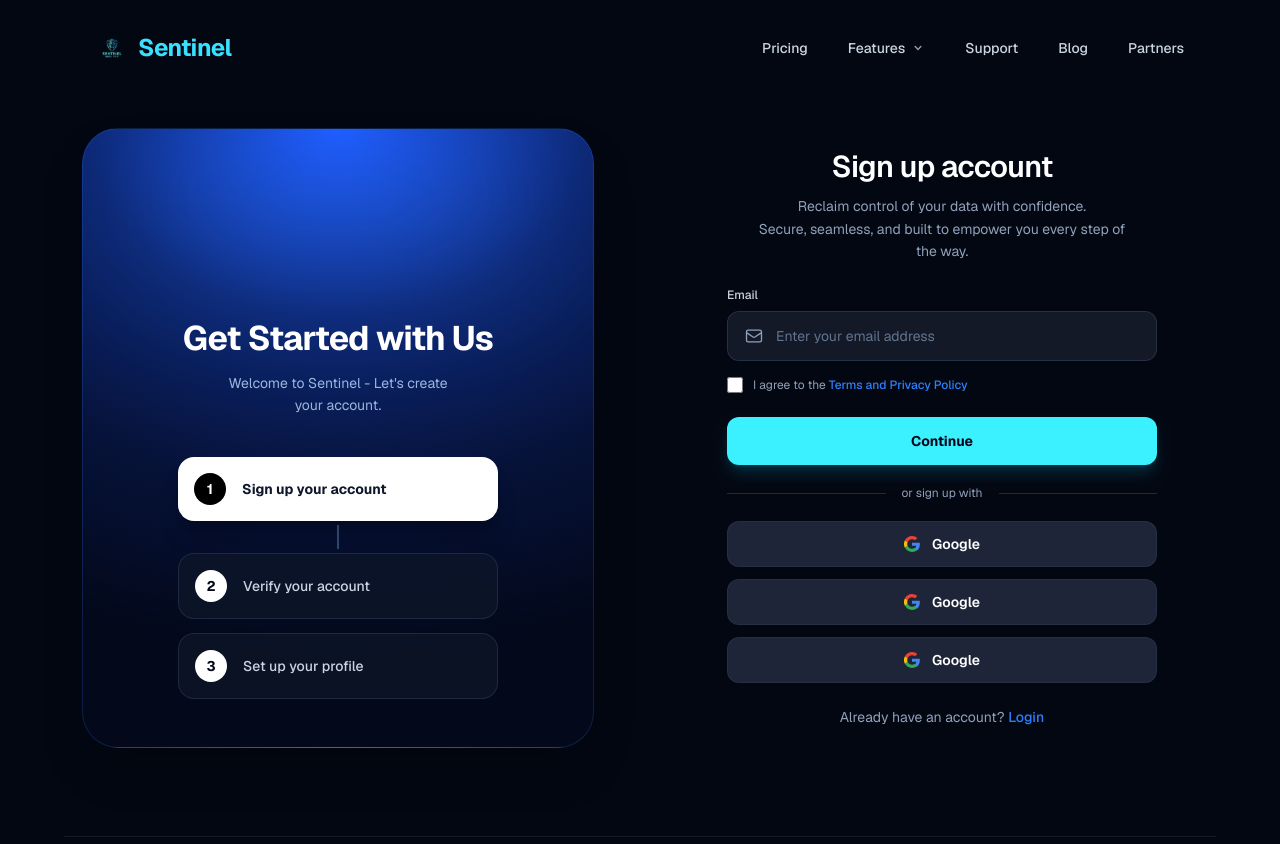
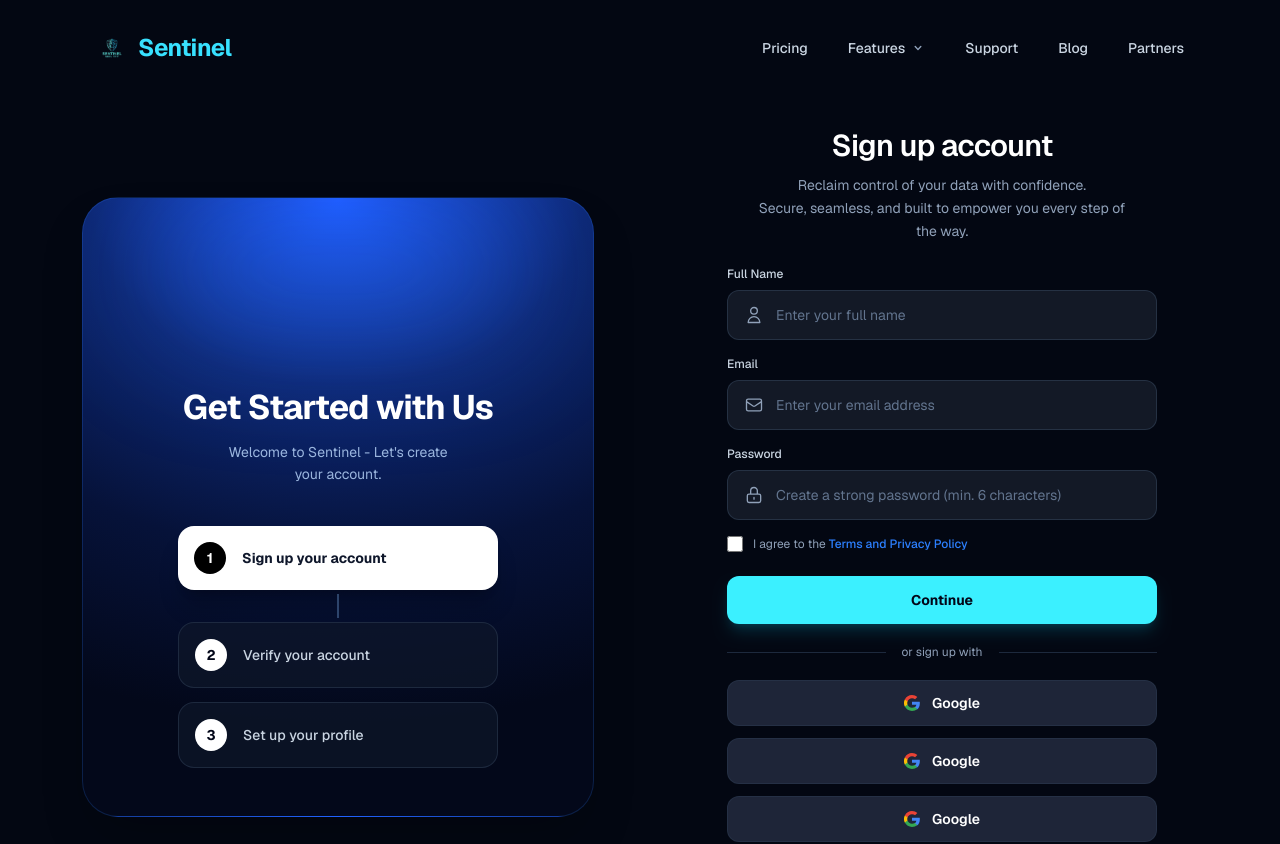
Before and after one commit to Sentinal-Security/web, a Next.js app: page /register in a window 1280 px wide. Shown: the top 844 px of the page. Built offline with nearby package versions, Linux system fonts and the light colour scheme; no server answers.

Commit message:
[SS-65] Connect registration form controller to backend API with validation and feedback

```diff
--- a/app/register/page.tsx
+++ b/app/register/page.tsx
@@ -2,10 +2,61 @@
 
 import { useState } from "react";
 import Link from "next/link";
+import { useRouter } from "next/navigation";
+import { useAuth } from "@/hooks/useAuth";
 
 export default function RegisterPage() {
+  const router = useRouter();
+  const { register, loading, error, setError } = useAuth();
+
+  const [fullName, setFullName] = useState("");
   const [email, setEmail] = useState("");
+  const [password, setPassword] = useState("");
   const [agreed, setAgreed] = useState(false);
+  const [validationError, setValidationError] = useState("");
+  const [successMessage, setSuccessMessage] = useState("");
+
+  const handleSubmit = async (e: React.FormEvent) => {
+    e.preventDefault();
+    setValidationError("");
+    setError(null);
+
+    if (!fullName.trim()) {
+      setValidationError("Full name is required.");
+      return;
+    }
+    if (!email.trim()) {
+      setValidationError("Email is required.");
+      return;
+    }
+    if (!password) {
+      setValidationError("Password is required.");
+      return;
+    }
+    if (password.length < 6) {
+      setValidationError("Password must be at least 6 characters.");
+      return;
+    }
+    if (!agreed) {
+      setValidationError("Please agree to the Terms and Privacy Policy.");
+      return;
+    }
+
+    const res = await register({
+      email: email.trim(),
+      password,
+      fullName: fullName.trim(),
+    });
+
+    if (res.success) {
+      setSuccessMessage(
+        res.message || "Account registered successfully! Redirecting to login..."
+      );
+      setTimeout(() => {
+        router.push("/login");
+      }, 1500);
+    }
+  };
 
   return (
     <div className="min-h-screen bg-[#030712] text-white flex flex-col justify-between selection:bg-cyan-400 selection:text-black font-sans antialiased">
@@ -136,7 +187,56 @@ export default function RegisterPage() {
             </div>
 
             {/* Form */}
-            <div>
+            <form onSubmit={handleSubmit} noValidate>
+              {/* Alert: Validation or API Error */}
+              {(validationError || error) && (
+                <div className="mb-4 p-3 rounded-xl bg-red-500/10 border border-red-500/30 text-red-300 text-xs flex items-center gap-2">
+                  <svg className="w-4 h-4 shrink-0 text-red-400" viewBox="0 0 20 20" fill="currentColor">
+                    <path fillRule="evenodd" d="M18 10a8 8 0 11-16 0 8 8 0 0116 0zm-7 4a1 1 0 11-2 0 1 1 0 012 0zm-1-9a1 1 0 00-1 1v4a1 1 0 102 0V6a1 1 0 00-1-1z" clipRule="evenodd" />
+                  </svg>
+                  <span>{validationError || error}</span>
+                </div>
+              )}
+
+              {/* Alert: Success Message */}
+              {successMessage && (
+                <div className="mb-4 p-3 rounded-xl bg-emerald-500/10 border border-emerald-500/30 text-emerald-300 text-xs flex items-center gap-2">
+                  <svg className="w-4 h-4 shrink-0 text-emerald-400" viewBox="0 0 20 20" fill="currentColor">
+                    <path fillRule="evenodd" d="M10 18a8 8 0 100-16 8 8 0 000 16zm3.707-9.293a1 1 0 00-1.414-1.414L9 10.586 7.707 9.293a1 1 0 00-1.414 1.414l2 2a1 1 0 001.414 0l4-4z" clipRule="evenodd" />
+                  </svg>
+                  <span>{successMessage}</span>
+                </div>
+              )}
+
+              {/* Full Name Input Field */}
+              <div className="mb-4">
+                <label className="block text-xs font-medium text-slate-300 mb-2">
+                  Full Name
+                </label>
+                <div className="relative flex items-center bg-[#131926] border border-slate-700/60 rounded-xl px-4 py-3.5 focus-within:border-cyan-400 focus-within:ring-1 focus-within:ring-cyan-400 transition-all">
+                  <svg
+                    className="w-5 h-5 text-slate-400 mr-3 shrink-0"
+                    fill="none"
+                    stroke="currentColor"
+                    viewBox="0 0 24 24"
+                  >
+                    <path
+                      strokeLinecap="round"
+                      strokeLinejoin="round"
+                      strokeWidth="1.6"
+                      d="M16 7a4 4 0 11-8 0 4 4 0 018 0zM12 14a7 7 0 00-7 7h14a7 7 0 00-7-7z"
+                    />
+                  </svg>
+                  <input
+                    type="text"
+                    value={fullName}
+                    onChange={(e) => setFullName(e.target.value)}
+                    placeholder="Enter your full name"
+                    className="w-full bg-transparent border-none outline-none text-white text-sm placeholder-slate-500"
+                  />
+                </div>
+              </div>
+
               {/* Email Input Field */}
               <div className="mb-4">
                 <label className="block text-xs font-medium text-slate-300 mb-2">
@@ -161,6 +261,35 @@ export default function RegisterPage() {
                     value={email}
                     onChange={(e) => setEmail(e.target.value)}
                     placeholder="Enter your email address"
+                    className="w-full bg-transparent border-none outline-none text-white text-sm placeholder-slate-500"
+                  />
+                </div>
+              </div>
+
+              {/* Password Input Field */}
+              <div className="mb-4">
+                <label className="block text-xs font-medium text-slate-300 mb-2">
+                  Password
+                </label>
+                <div className="relative flex items-center bg-[#131926] border border-slate-700/60 rounded-xl px-4 py-3.5 focus-within:border-cyan-400 focus-within:ring-1 focus-within:ring-cyan-400 transition-all">
+                  <svg
+                    className="w-5 h-5 text-slate-400 mr-3 shrink-0"
+                    fill="none"
+                    stroke="currentColor"
+                    viewBox="0 0 24 24"
+                  >
+                    <path
+                      strokeLinecap="round"
+                      strokeLinejoin="round"
+                      strokeWidth="1.6"
+                      d="M12 15v2m-6 4h12a2 2 0 002-2v-6a2 2 0 00-2-2H6a2 2 0 00-2 2v6a2 2 0 002 2zm10-10V7a4 4 0 00-8 0v4h8z"
+                    />
+                  </svg>
+                  <input
+                    type="password"
+                    value={password}
+                    onChange={(e) => setPassword(e.target.value)}
+                    placeholder="Create a strong password (min. 6 characters)"
                     className="w-full bg-transparent border-none outline-none text-white text-sm placeholder-slate-500"
                   />
                 </div>
@@ -191,11 +320,23 @@ export default function RegisterPage() {
 
               {/* Continue Button */}
               <button
-                type="button"
-                className="w-full py-3.5 px-4 bg-[#3bf0ff] hover:bg-[#2fe0ef] active:scale-[0.99] text-slate-950 font-bold text-sm rounded-xl transition-all shadow-lg shadow-cyan-500/20 cursor-pointer"
+                type="submit"
+                disabled={loading}
+                className="w-full py-3.5 px-4 bg-[#3bf0ff] hover:bg-[#2fe0ef] disabled:opacity-60 disabled:cursor-not-allowed active:scale-[0.99] text-slate-950 font-bold text-sm rounded-xl transition-all shadow-lg shadow-cyan-500/20 cursor-pointer flex items-center justify-center gap-2"
               >
-                Continue
+                {loading ? (
+                  <>
+                    <svg className="animate-spin h-4 w-4 text-slate-950" viewBox="0 0 24 24" fill="none">
+                      <circle className="opacity-25" cx="12" cy="12" r="10" stroke="currentColor" strokeWidth="4"></circle>
+                      <path className="opacity-75" fill="currentColor" d="M4 12a8 8 0 018-8V0C5.373 0 0 5.373 0 12h4zm2 5.291A7.962 7.962 0 014 12H0c0 3.042 1.135 5.824 3 7.938l3-2.647z"></path>
+                    </svg>
+                    <span>Creating account...</span>
+                  </>
+                ) : (
+                  <span>Continue</span>
+                )}
               </button>
+            </form>
 
               {/* Divider: or sign up with */}
               <div className="relative flex py-5 items-center">
@@ -246,8 +387,7 @@ export default function RegisterPage() {
               </p>
             </div>
           </div>
-        </div>
-      </main>
+        </main>
 
       {/* Footer (Matches registerpage.png reference UI) */}
       <footer className="w-full max-w-6xl mx-auto px-4 sm:px-8 pt-16 pb-10 border-t border-slate-800/60 mt-12">
```
